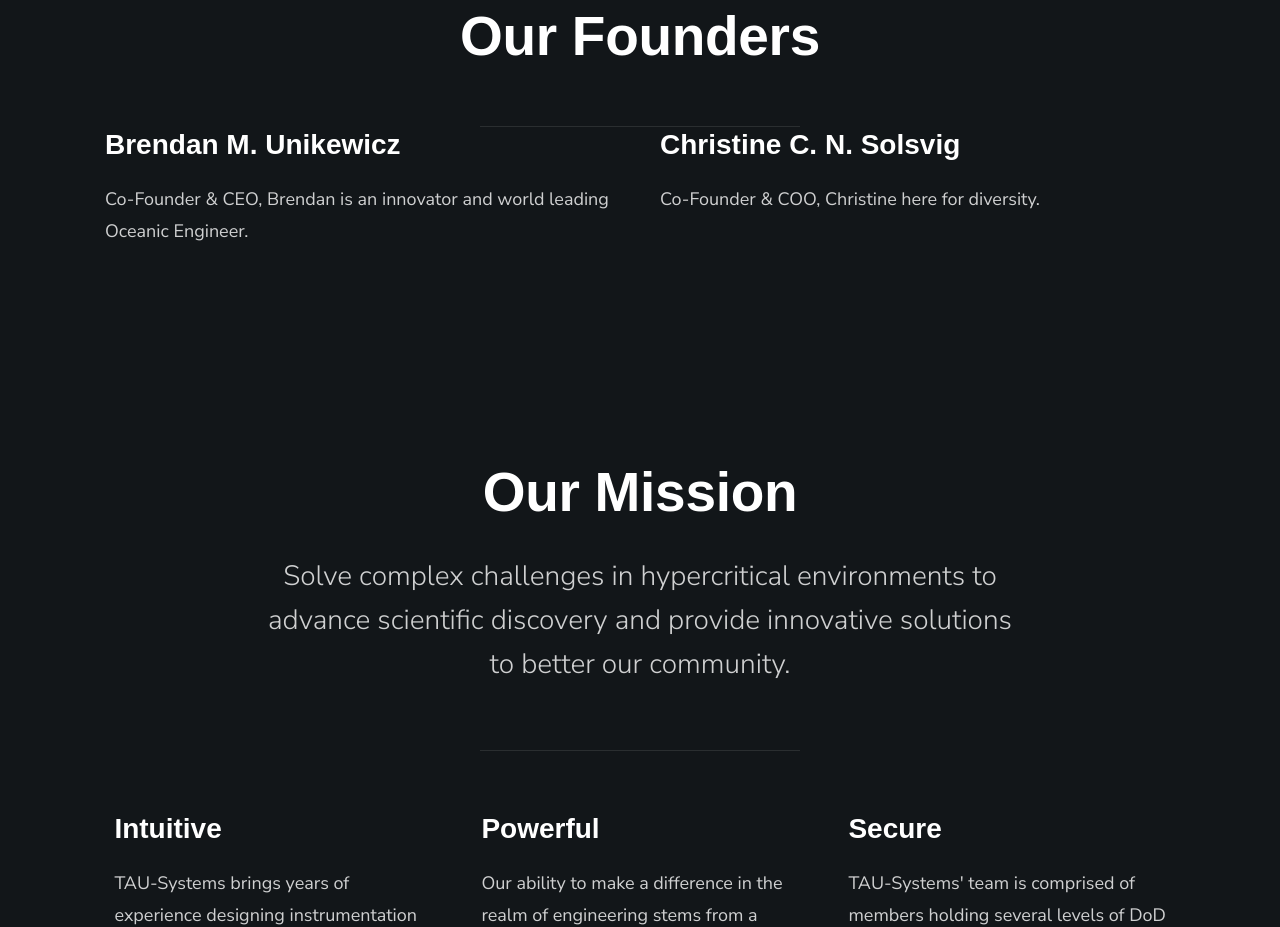
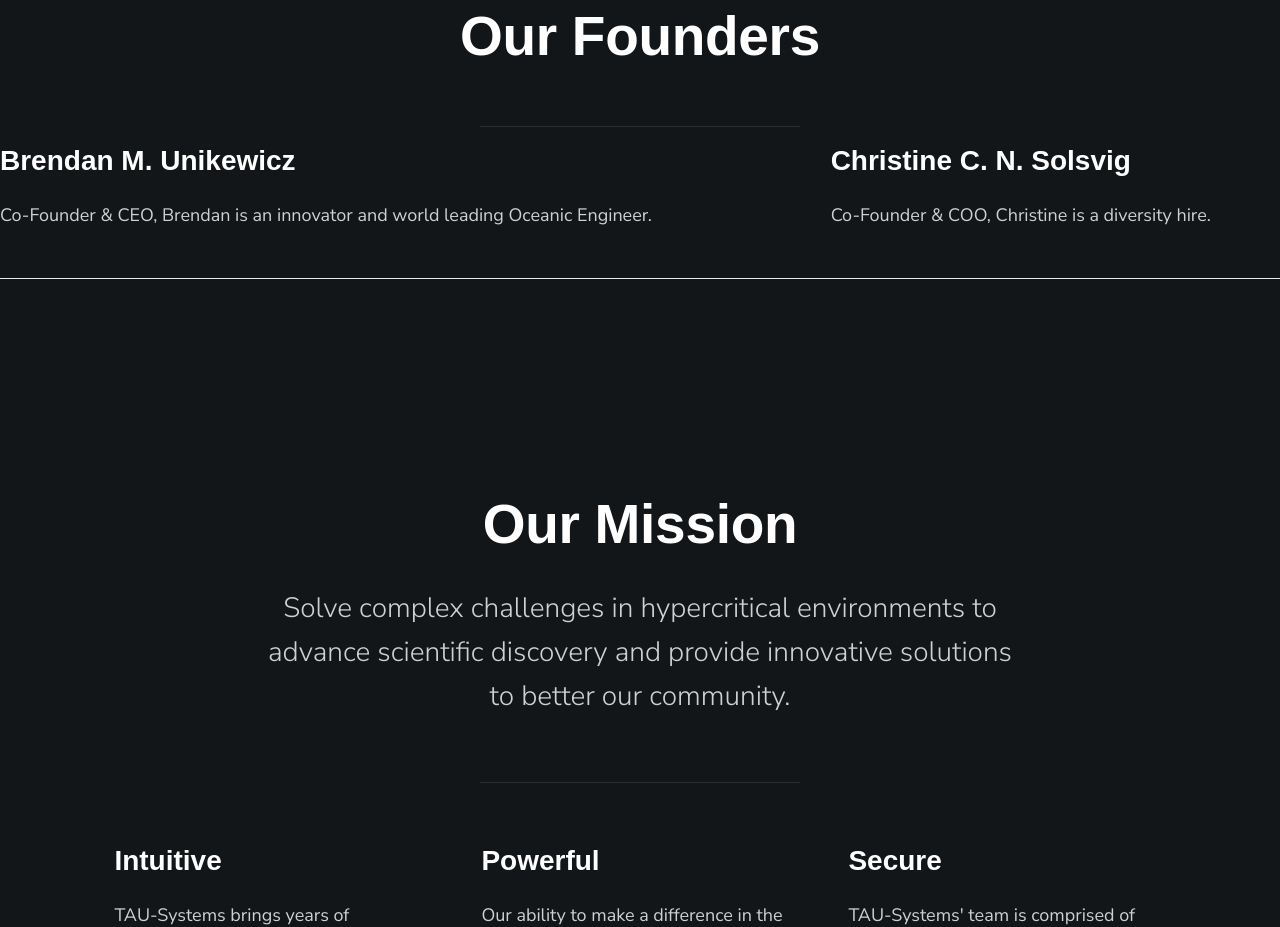
Before and after one commit to bmu-coaching/tauSystems, a plain HTML site: page index.html in a window 1280 px wide. Shown: the part 1097-2024 px from the top of the page. Drawn offline with nearby package versions, Linux system fonts and the light colour scheme; a web font is replaced by a local one.

Commit message:
Update index.html

```diff
--- a/index.html
+++ b/index.html
@@ -117,20 +117,12 @@
             </div>
         </div> <!-- end section-header -->
 
-	    <div class="container">
-    		<div class="col-lg-6 col-md-6  col-sm-12">
-      			<h3 class="item-title">Brendan M. Unikewicz</h3>
-				<p>
-                    			Co-Founder & CEO, Brendan is an innovator and world leading Oceanic Engineer.
-                      	       </p>
-    		</div>
-    	        <div class="col-lg-6 col-md-6  col-sm-12">
-    	      	        <h3 class="item-title">Christine C. N. Solsvig</h3>
-				<p>
-                    			Co-Founder & COO, Christine here for diversity.
-                      	       </p>
- 	        </div
-	    <div>
+<table>
+  <tr>
+	  <td><h3 class="item-title">Brendan M. Unikewicz</h3><p> Co-Founder & CEO, Brendan is an innovator and world leading Oceanic Engineer.</p></td>
+    <td><h3 class="item-title">Christine C. N. Solsvig</h3><p> Co-Founder & COO, Christine is a diversity hire.</p></td>
+  </tr>
+</table>
 
     </section> <!-- end s-about -->
     <!-- about
```
